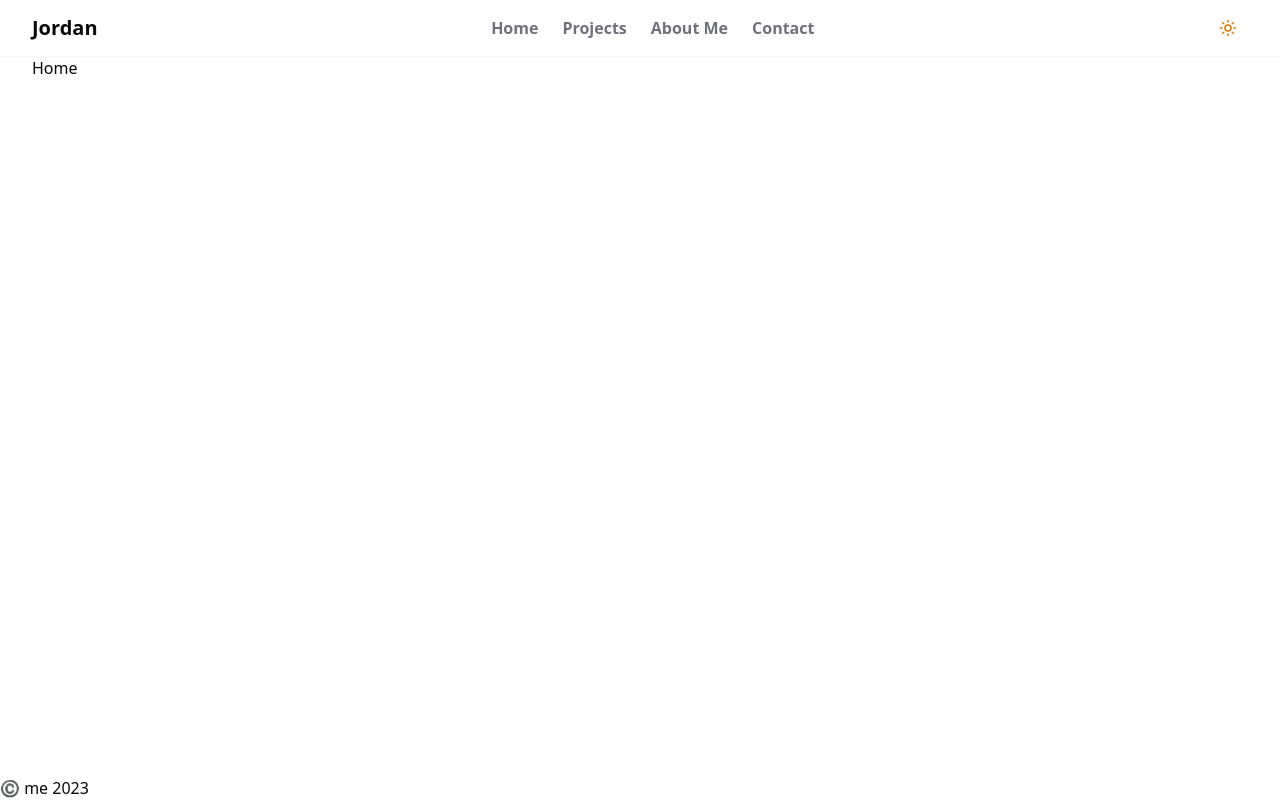
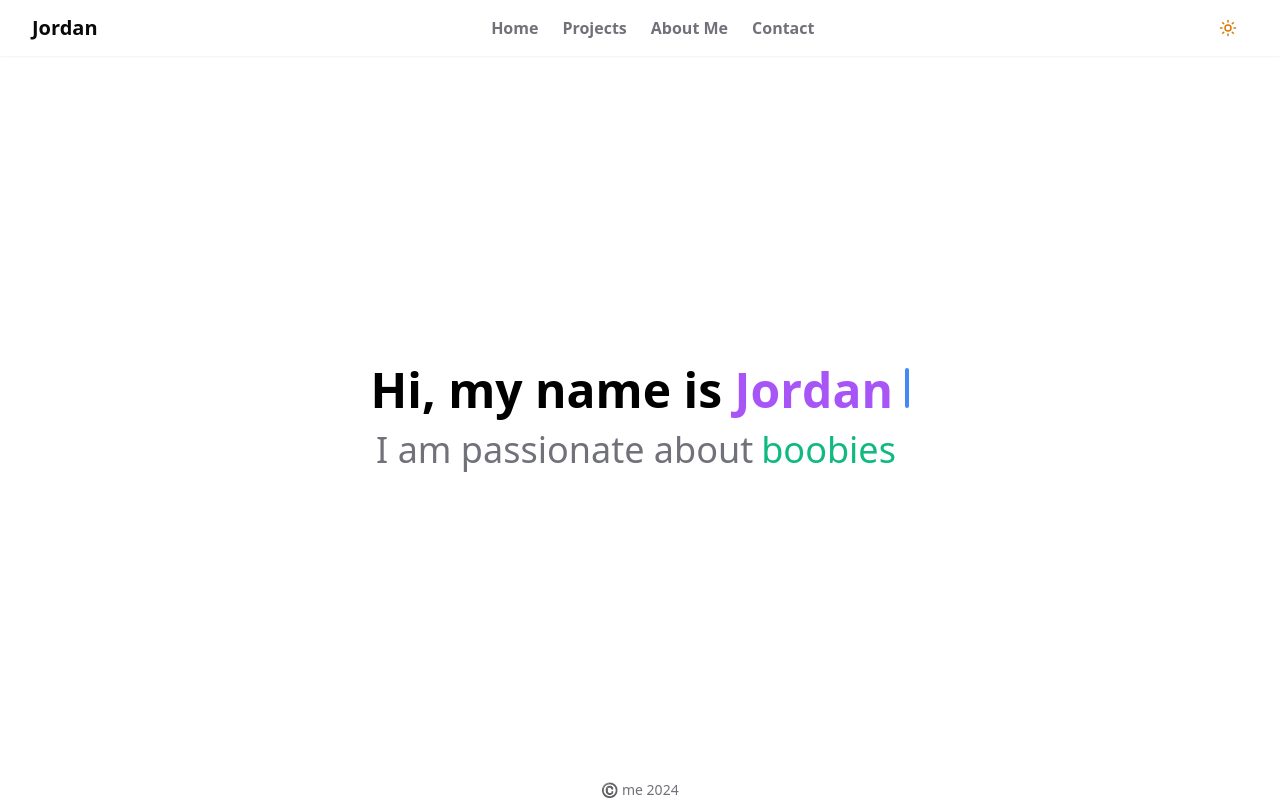
Before and after one commit to JordanTHarris/portfolio, a React (Vite) app: page / in a window 1280 px wide. Built offline with nearby package versions, Linux system fonts and the light colour scheme.

Commit message:
Start working on home page using Aceternity components

```diff
--- a/package.json
+++ b/package.json
@@ -13,6 +13,7 @@
     "@radix-ui/react-slot": "^1.0.2",
     "class-variance-authority": "^0.7.0",
     "clsx": "^2.1.1",
+    "framer-motion": "^11.2.10",
     "lucide-react": "^0.383.0",
     "react": "^18.2.0",
     "react-dom": "^18.2.0",
@@ -32,7 +33,7 @@
     "eslint-plugin-react-hooks": "^4.6.0",
     "eslint-plugin-react-refresh": "^0.4.6",
     "postcss": "^8.4.38",
-    "prettier": "^3.3.0",
+    "prettier": "3.3.0",
     "prettier-plugin-tailwindcss": "^0.6.1",
     "tailwindcss": "^3.4.3",
     "typescript": "^5.2.2",
--- a/src/components/layout/layout.tsx
+++ b/src/components/layout/layout.tsx
@@ -10,7 +10,9 @@ export function Layout() {
       <main className="container flex-1">
         <Outlet />
       </main>
-      <footer>©️ me 2023</footer>
+      <footer className="container text-center text-sm text-muted-foreground">
+        ©️ me 2024
+      </footer>
     </div>
   );
 }
--- /dev/null
+++ b/src/components/ui/flip-words.tsx
@@ -0,0 +1,84 @@
+import { useCallback, useEffect, useState } from "react";
+import { AnimatePresence, motion } from "framer-motion";
+import { cn } from "@/lib/utils";
+
+export const FlipWords = ({
+  words,
+  duration = 3000,
+  className,
+}: {
+  words: string[];
+  duration?: number;
+  className?: string;
+}) => {
+  const [currentWord, setCurrentWord] = useState(words[0]);
+  const [isAnimating, setIsAnimating] = useState<boolean>(false);
+
+  // thanks for the fix Julian - https://github.com/Julian-AT
+  const startAnimation = useCallback(() => {
+    const word = words[words.indexOf(currentWord) + 1] || words[0];
+    setCurrentWord(word);
+    setIsAnimating(true);
+  }, [currentWord, words]);
+
+  useEffect(() => {
+    if (!isAnimating)
+      setTimeout(() => {
+        startAnimation();
+      }, duration);
+  }, [isAnimating, duration, startAnimation]);
+
+  return (
+    <AnimatePresence
+      onExitComplete={() => {
+        setIsAnimating(false);
+      }}
+    >
+      <motion.div
+        initial={{
+          opacity: 0,
+          y: 10,
+        }}
+        animate={{
+          opacity: 1,
+          y: 0,
+        }}
+        transition={{
+          duration: 0.4,
+          ease: "easeInOut",
+          type: "spring",
+          stiffness: 100,
+          damping: 10,
+        }}
+        exit={{
+          opacity: 0,
+          y: -40,
+          x: 40,
+          filter: "blur(8px)",
+          scale: 2,
+          position: "absolute",
+        }}
+        className={cn(
+          "relative z-10 inline-block px-2 text-left text-foreground",
+          className,
+        )}
+        key={currentWord}
+      >
+        {currentWord.split("").map((letter, index) => (
+          <motion.span
+            key={currentWord + index}
+            initial={{ opacity: 0, y: 10, filter: "blur(8px)" }}
+            animate={{ opacity: 1, y: 0, filter: "blur(0px)" }}
+            transition={{
+              delay: index * 0.08,
+              duration: 0.4,
+            }}
+            className="inline-block"
+          >
+            {letter}
+          </motion.span>
+        ))}
+      </motion.div>
+    </AnimatePresence>
+  );
+};
--- /dev/null
+++ b/src/components/ui/typewriter-effect.tsx
@@ -0,0 +1,185 @@
+import { cn } from "@/lib/utils";
+import { motion, stagger, useAnimate, useInView } from "framer-motion";
+import { useEffect } from "react";
+
+export const TypewriterEffect = ({
+  words,
+  className,
+  cursorClassName,
+}: {
+  words: {
+    text: string;
+    className?: string;
+  }[];
+  className?: string;
+  cursorClassName?: string;
+}) => {
+  // split text inside of words into array of characters
+  const wordsArray = words.map((word) => {
+    return {
+      ...word,
+      text: word.text.split(""),
+    };
+  });
+
+  const [scope, animate] = useAnimate();
+  const isInView = useInView(scope);
+  useEffect(() => {
+    if (isInView) {
+      animate(
+        "span",
+        {
+          display: "inline-block",
+          opacity: 1,
+          width: "fit-content",
+        },
+        {
+          duration: 0.3,
+          delay: stagger(0.1),
+          ease: "easeInOut",
+        },
+      );
+    }
+  }, [isInView]);
+
+  const renderWords = () => {
+    return (
+      <motion.div ref={scope} className="inline">
+        {wordsArray.map((word, idx) => {
+          return (
+            <div key={`word-${idx}`} className="inline-block">
+              {word.text.map((char, index) => (
+                <motion.span
+                  initial={{}}
+                  key={`char-${index}`}
+                  className={cn(
+                    `hidden text-black opacity-0 dark:text-white`,
+                    word.className,
+                  )}
+                >
+                  {char}
+                </motion.span>
+              ))}
+              &nbsp;
+            </div>
+          );
+        })}
+      </motion.div>
+    );
+  };
+  return (
+    <div
+      className={cn(
+        "text-center text-base font-bold sm:text-xl md:text-3xl lg:text-5xl",
+        className,
+      )}
+    >
+      {renderWords()}
+      <motion.span
+        initial={{
+          opacity: 0,
+        }}
+        animate={{
+          opacity: 1,
+        }}
+        transition={{
+          duration: 0.8,
+          repeat: Infinity,
+          repeatType: "reverse",
+        }}
+        className={cn(
+          "inline-block h-4 w-[4px] rounded-sm bg-blue-500 md:h-6 lg:h-10",
+          cursorClassName,
+        )}
+      ></motion.span>
+    </div>
+  );
+};
+
+export const TypewriterEffectSmooth = ({
+  words,
+  className,
+  cursorClassName,
+}: {
+  words: {
+    text: string;
+    className?: string;
+  }[];
+  className?: string;
+  cursorClassName?: string;
+}) => {
+  // split text inside of words into array of characters
+  const wordsArray = words.map((word) => {
+    return {
+      ...word,
+      text: word.text.split(""),
+    };
+  });
+  const renderWords = () => {
+    return (
+      <div>
+        {wordsArray.map((word, idx) => {
+          return (
+            <div key={`word-${idx}`} className="inline-block">
+              {word.text.map((char, index) => (
+                <span
+                  key={`char-${index}`}
+                  className={cn(`text-black dark:text-white`, word.className)}
+                >
+                  {char}
+                </span>
+              ))}
+              &nbsp;
+            </div>
+          );
+        })}
+      </div>
+    );
+  };
+
+  return (
+    <div className={cn("my-6 flex space-x-1", className)}>
+      <motion.div
+        className="overflow-hidden pb-2"
+        initial={{
+          width: "0%",
+        }}
+        whileInView={{
+          width: "fit-content",
+        }}
+        transition={{
+          duration: 2,
+          ease: "linear",
+          delay: 1,
+        }}
+      >
+        <div
+          className="lg:text:3xl text-xs font-bold sm:text-base md:text-xl xl:text-5xl"
+          style={{
+            whiteSpace: "nowrap",
+          }}
+        >
+          {renderWords()}{" "}
+        </div>{" "}
+      </motion.div>
+      <motion.span
+        initial={{
+          opacity: 0,
+        }}
+        animate={{
+          opacity: 1,
+        }}
+        transition={{
+          duration: 0.8,
+
+          repeat: Infinity,
+          repeatType: "reverse",
+        }}
+        className={cn(
+          "block h-4 w-[4px] rounded-sm bg-blue-500 sm:h-6 xl:h-12",
+          cursorClassName,
+        )}
+      ></motion.span>
+    </div>
+  );
+};
--- a/src/lib/utils.ts
+++ b/src/lib/utils.ts
@@ -1,6 +1,6 @@
-import { type ClassValue, clsx } from "clsx"
-import { twMerge } from "tailwind-merge"
+import { type ClassValue, clsx } from "clsx";
+import { twMerge } from "tailwind-merge";
 
 export function cn(...inputs: ClassValue[]) {
-  return twMerge(clsx(inputs))
+  return twMerge(clsx(inputs));
 }
--- a/src/routes/home.tsx
+++ b/src/routes/home.tsx
@@ -1,3 +1,28 @@
+import { FlipWords } from "@/components/ui/flip-words";
+import { TypewriterEffect } from "@/components/ui/typewriter-effect";
+
 export function Home() {
-  return <div>Home</div>;
+  const typeWriterText = "Hi, my name is Jordan";
+  const flipWords = ["poop", "boobies", "booty"];
+
+  function textToArray(text: string) {
+    const textArray = text.split(" ");
+    return textArray.map((word) => {
+      const className = word === "Jordan" ? "!text-purple-500" : "";
+      return { text: word, className };
+    });
+  }
+
+  return (
+    <div className="flex h-full w-full flex-col items-center justify-center gap-4">
+      <TypewriterEffect
+        className="text-muted-foreground"
+        words={textToArray(typeWriterText)}
+      />
+      <div className="text-4xl text-muted-foreground">
+        I am passionate about
+        <FlipWords words={flipWords} className="text-emerald-500" />
+      </div>
+    </div>
+  );
 }
```
Also changed, not shown: 1 other file (tests, documents, lock files or other folders).
